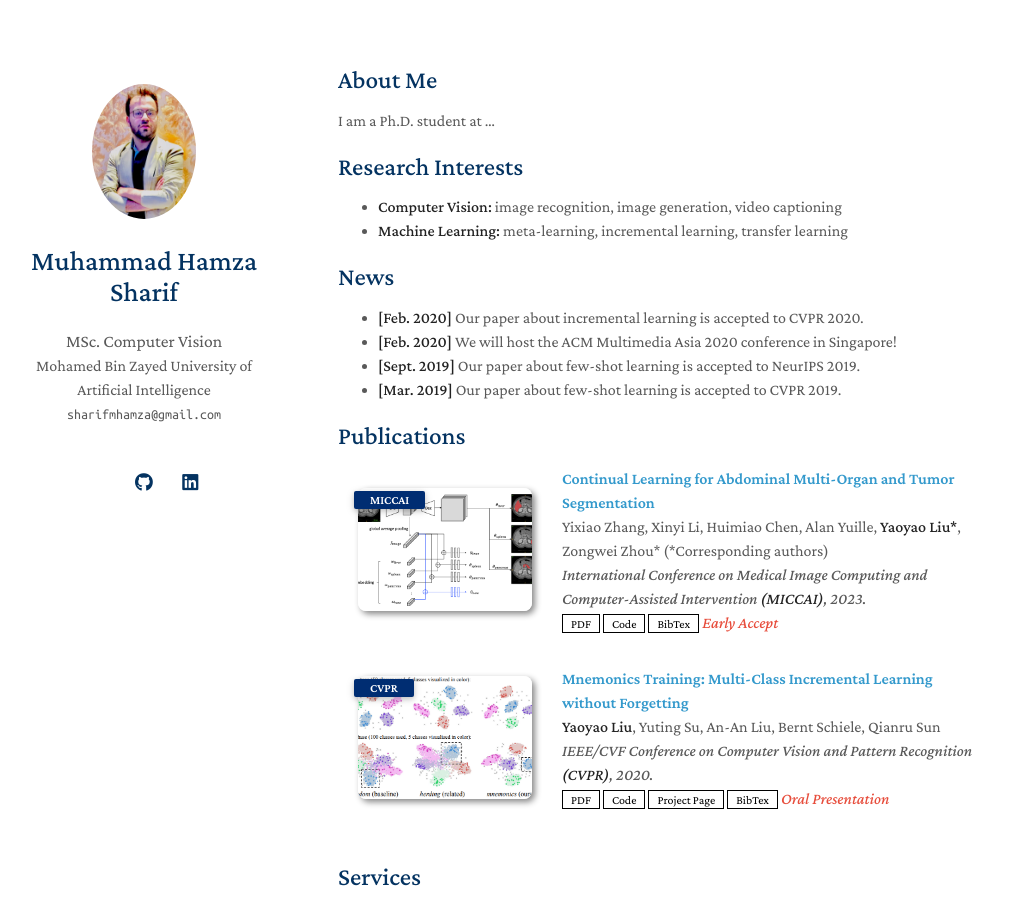
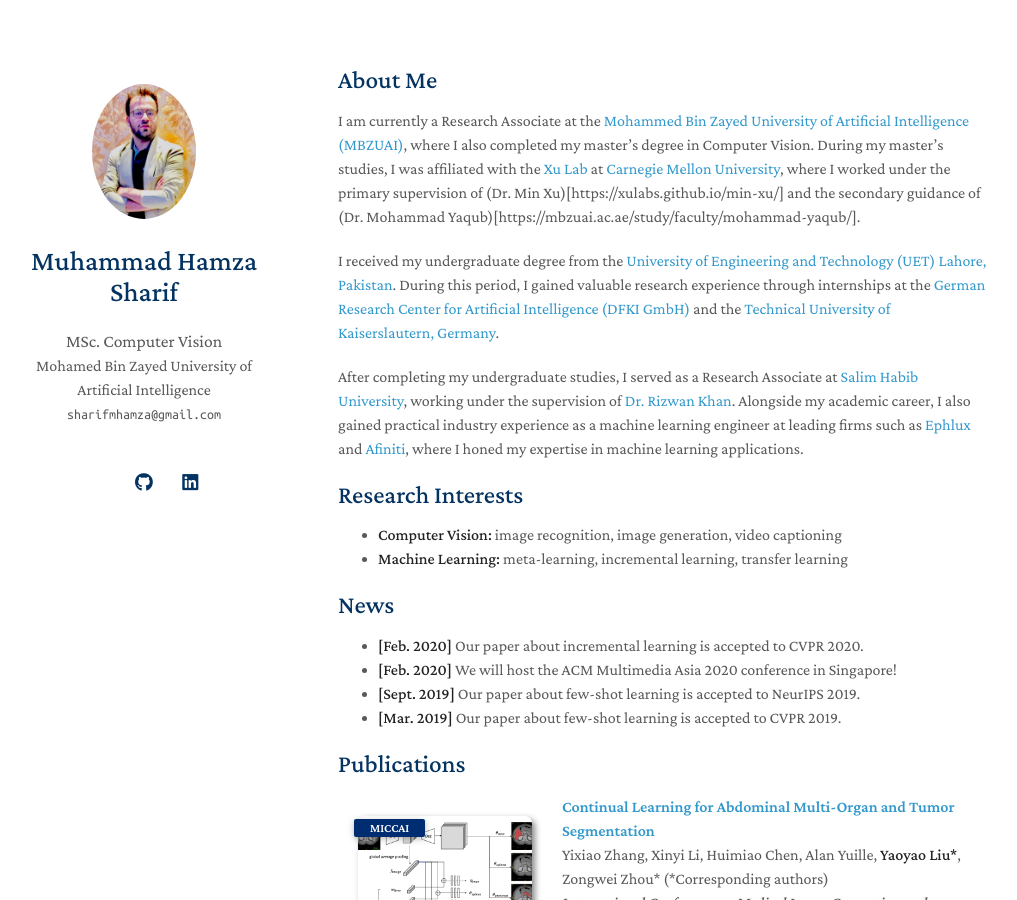
Before and after one commit to Sharifmhamza/sharifmhamza.github.io, a Jekyll site: the page built from index.md, in a window 1280 px wide and 900 px high. Shown: the whole window, without its empty margins (132-1149 px from the left). Built offline with Jekyll 4.4.1, drawn with Linux system fonts in a browser that asks for light colours; a style sheet for code colours, icons or effects is not loaded; our own code applies the rules of GitHub Pages for plain Markdown files.

Commit message:
Update index.md

```diff
--- a/index.md
+++ b/index.md
@@ -4,7 +4,11 @@
 
 ## About Me
 
-I am a Ph.D. student at ...
+I am currently a Research Associate at the [Mohammed Bin Zayed University of Artificial Intelligence (MBZUAI)](http://www.mbzuai.ac.ae), where I also completed my master's degree in Computer Vision. During my master's studies, I was affiliated with the [Xu Lab](https://xulabs.github.io/) at [Carnegie Mellon University](https://www.cmu.edu/), where I worked under the primary supervision of (Dr. Min Xu)[https://xulabs.github.io/min-xu/] and the secondary guidance of (Dr. Mohammad Yaqub)[https://mbzuai.ac.ae/study/faculty/mohammad-yaqub/].
+
+I received my undergraduate degree from the [University of Engineering and Technology (UET) Lahore, Pakistan](https://www.uet.edu.pk/home/). During this period, I gained valuable research experience through internships at the [German Research Center for Artificial Intelligence (DFKI GmbH)](https://www.dfki.de/web) and the [Technical University of Kaiserslautern, Germany](https://rptu.de/en/).
+
+After completing my undergraduate studies, I served as a Research Associate at [Salim Habib University](https://www.shu.edu.pk/), working under the supervision of [Dr. Rizwan Khan](https://sites.google.com/site/drkhanrizwan17/). Alongside my academic career, I also gained practical industry experience as a machine learning engineer at leading firms such as [Ephlux](https://www.ephlux.com/) and [Afiniti](https://www.afiniti.com/), where I honed my expertise in machine learning applications.
 
 ## Research Interests
 
```
